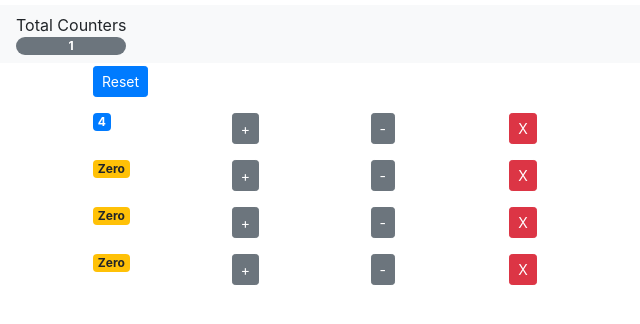
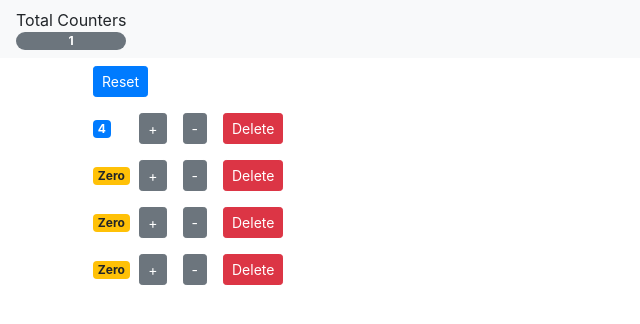
Before and after one commit to ajain27/React-counter, a React (Create React App) app: page / in a window 1280 px wide. Shown: the top 324 px of the page, without its empty margins (0-640 px from the left). Built offline with nearby package versions, Linux system fonts and the light colour scheme.

Commit message:
Styling the counters

```diff
--- a/src/components/Counter/counter.css
+++ b/src/components/Counter/counter.css
@@ -2,7 +2,7 @@
     width: 50%;
 }
 
-.custom {
+.custom-height {
     position: relative;
-    top: 5px;
+    top: 7px;
 }
--- a/src/components/Counter/counter.jsx
+++ b/src/components/Counter/counter.jsx
@@ -17,31 +17,27 @@ class Counter extends Component {
     return (
       <div>
         <div className='row customWidth'>
-          <div className='col-3'>
+          <div className='col-1 custom-height'>
             <span className={this.getBadgeClasses()}>{this.formatCount()}</span>
           </div>
-          <div className='col-3'>
+          <div className='col'>
             <button
               onClick={() => this.props.onIncrement(this.props.counter)}
               className='btn btn-secondary btn-sm m-2'
             >
               +
             </button>
-          </div>
-          <div className='col-3'>
             <button
               onClick={() => this.props.onDecrement(this.props.counter)}
               className='btn btn-secondary btn-sm m-2'
             >
               -
             </button>
-          </div>
-          <div className='col-3'>
             <button
               onClick={() => this.props.onDelete(this.props.counter.id)}
               className='btn btn-danger btn-sm m-2'
             >
-              X
+              Delete
             </button>
           </div>
         </div>
```
